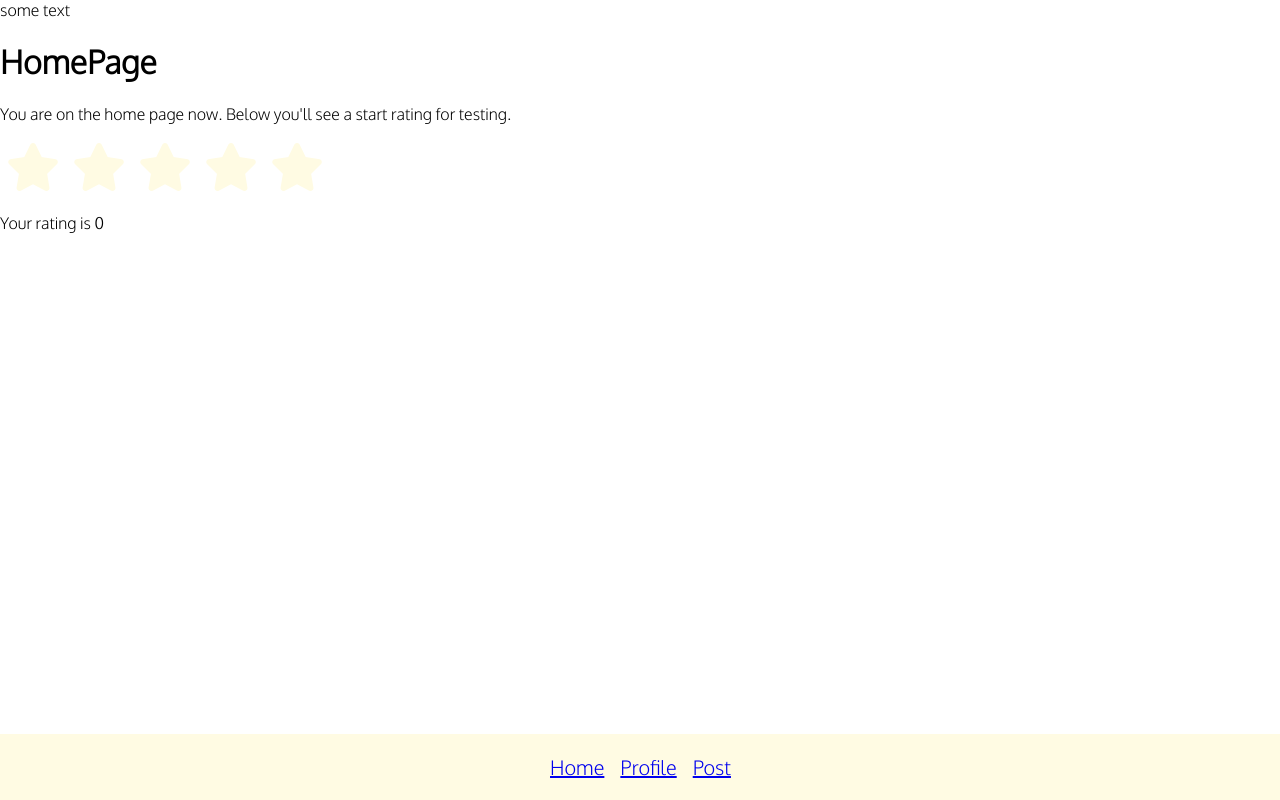
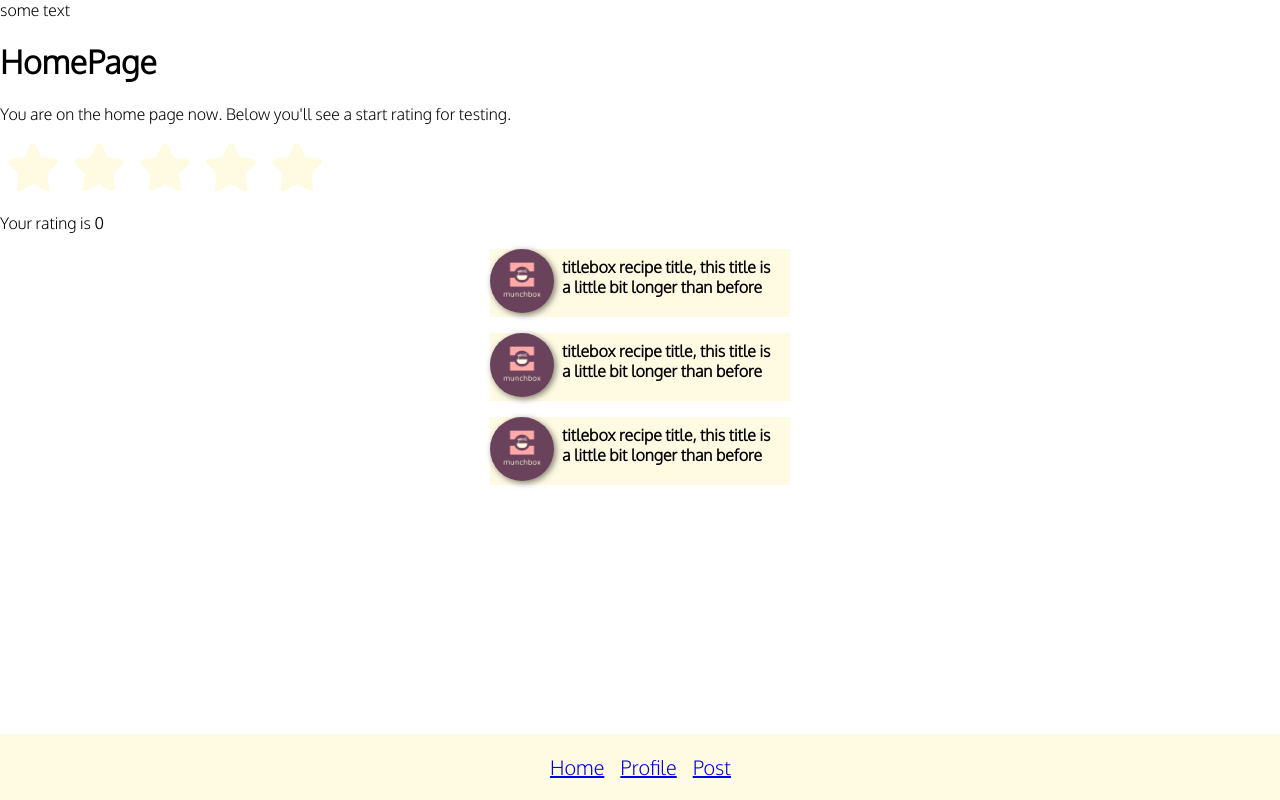
Before and after one commit to supernova4888/munchbox, a React (Create React App) app in the folder frontend/: page /home in a window 1280 px wide. Built offline with nearby package versions, Linux system fonts and the light colour scheme.

Commit message:
Style recipe card, refactor to RecipeCardSmall

```diff
--- /dev/null
+++ b/frontend/src/components/RecipeCardSmall.jsx
@@ -0,0 +1,13 @@
+import logo from "../resources/logo.png";
+
+export default function RecipeCardSmall() {
+    return (
+        <div className="recipeCard">
+            <div className="recipeImageBox">
+
+                <img className="recipeImage" src={logo}/>
+            </div>
+            <div className="recipeTitleBox">titlebox recipe title, this title is a little bit longer than before</div>
+        </div>
+    );
+}
--- a/frontend/src/pages/home.js
+++ b/frontend/src/pages/home.js
@@ -2,6 +2,7 @@ import React from "react";
 
 import StarRating from "../components/StarRating";
 import logo from "../resources/logo.png";
+import RecipeCardSmall from "../components/RecipeCardSmall";
 
 export default function HomePage() {
 return (
@@ -9,7 +10,9 @@ return (
         <h1>HomePage</h1>
         <p>You are on the home page now. Below you'll see a start rating for testing.</p>
         <StarRating />
-
+        <RecipeCardSmall />
+        <RecipeCardSmall />
+            <RecipeCardSmall />
     </div>
 )
 }
--- a/frontend/src/styles/_recipe.css
+++ b/frontend/src/styles/_recipe.css
@@ -0,0 +1,25 @@
+.recipeCard {
+
+    background-color: var(--color-offwhite);
+    margin-left: auto;
+    margin-right: auto;
+    display: flex;
+    max-width: 300px;
+    margin-bottom: 16px;
+}
+
+.recipeImageBox {
+
+}
+
+.recipeTitleBox {
+
+    font-weight: bold;
+    padding: 8px;
+}
+
+.recipeImage {
+    max-width: 64px;
+    border-radius: 50%;
+    filter: drop-shadow(0.15rem 0.15rem 0.2rem rgba(0, 0, 0, 0.5));
+}
```
Also changed, not shown: frontend/src/components/RecipeCard.jsx (deleted).
